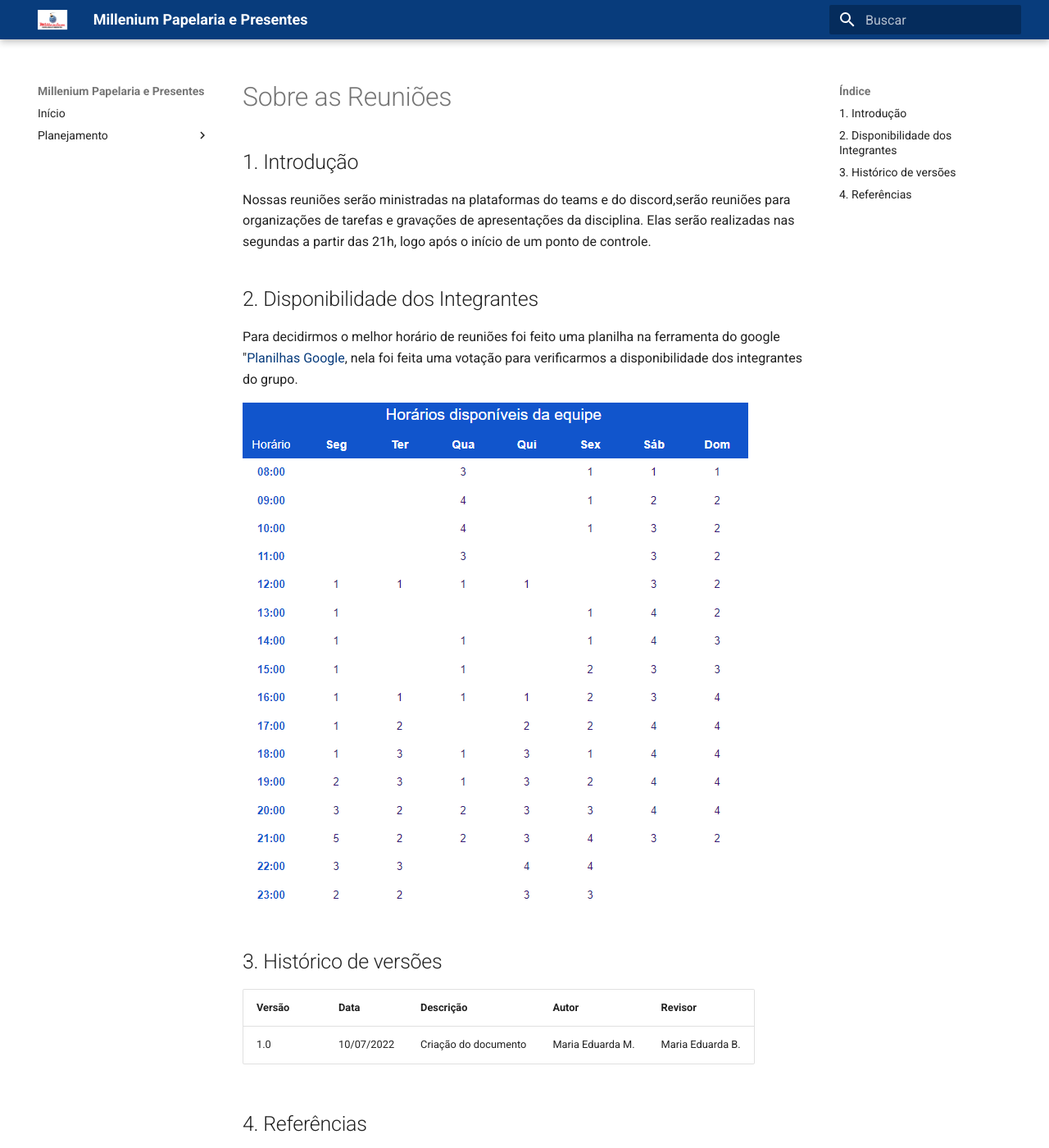
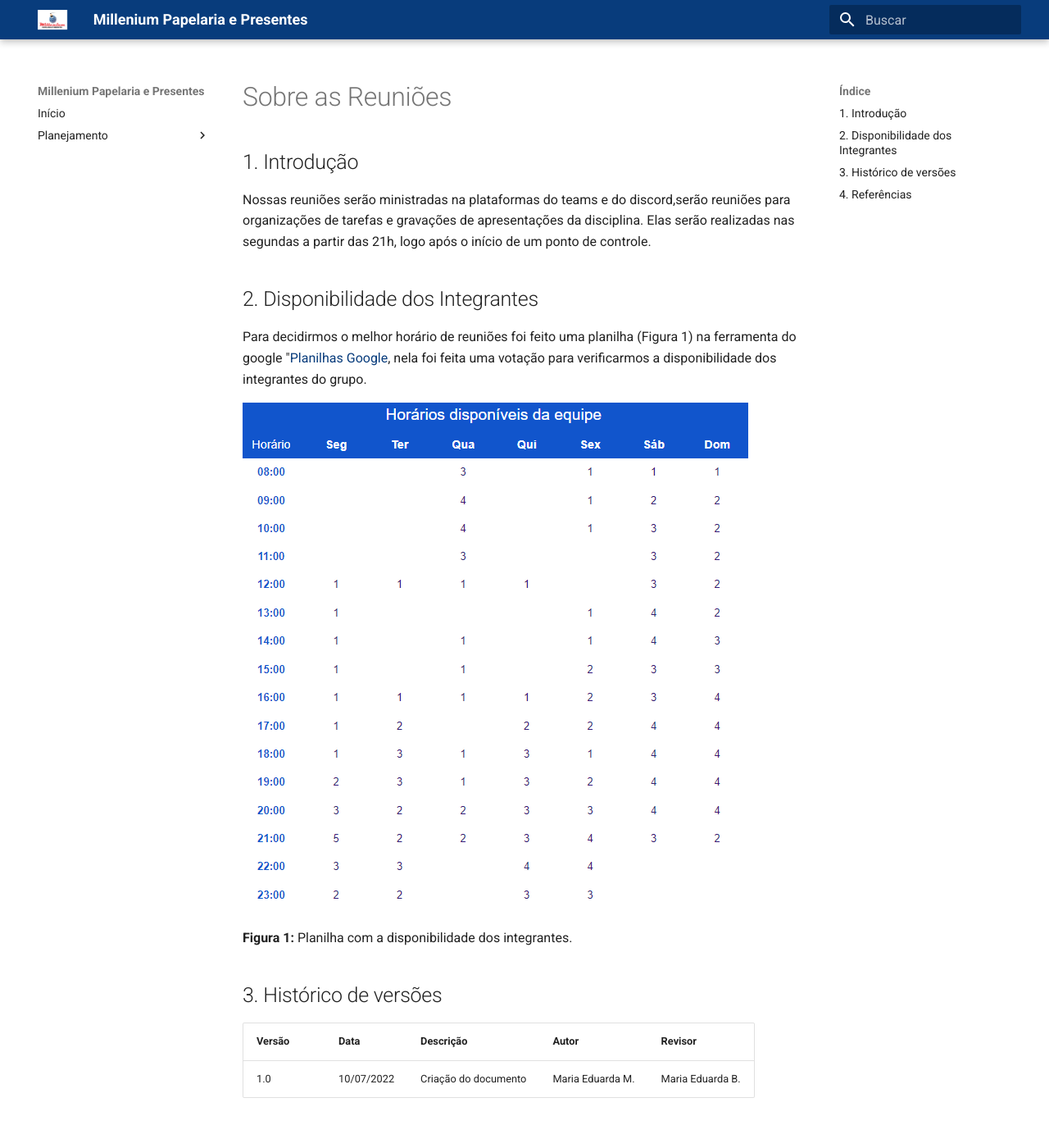
Before and after one commit to Interacao-Humano-Computador/2022.1-Millenium-Papelaria, an MkDocs documentation site: the page built from docs/Atas de Reunião/Sobre as reuniões.md, in a window 1280 px wide and 1400 px high. Shown: the whole window at 82% size. Built offline with MkDocs 1.6.1 and Material for MkDocs 9.7.7, drawn with Linux system fonts in a browser that asks for light colours.

Commit message:
Correção da Figura 1

```diff
--- a/docs/Atas de Reunião/Sobre as reuniões.md
+++ b/docs/Atas de Reunião/Sobre as reuniões.md
@@ -6,9 +6,11 @@ Nossas reuniões serão ministradas na plataformas do teams e do discord,serão
 
 ## 2. Disponibilidade dos Integrantes
 
-Para decidirmos o melhor horário de reuniões foi feito uma planilha na ferramenta do google "[Planilhas Google](https://docs.google.com/spreadsheets/d/1A4q_Jb_ozoCNdBTl0wpBPf6cTzWlvqTAGVMpYUAoils/edit?usp=sharing), nela foi feita uma votação para verificarmos a disponibilidade dos integrantes do grupo.
+Para decidirmos o melhor horário de reuniões foi feito uma planilha (Figura 1) na ferramenta do google "[Planilhas Google](https://docs.google.com/spreadsheets/d/1A4q_Jb_ozoCNdBTl0wpBPf6cTzWlvqTAGVMpYUAoils/edit?usp=sharing), nela foi feita uma votação para verificarmos a disponibilidade dos integrantes do grupo.
 
 ![Grade h](../images/2022-07-10.png)
+
+**Figura 1:** Planilha com a disponibilidade dos integrantes.
 
 ## 3. Histórico de versões
 
```
